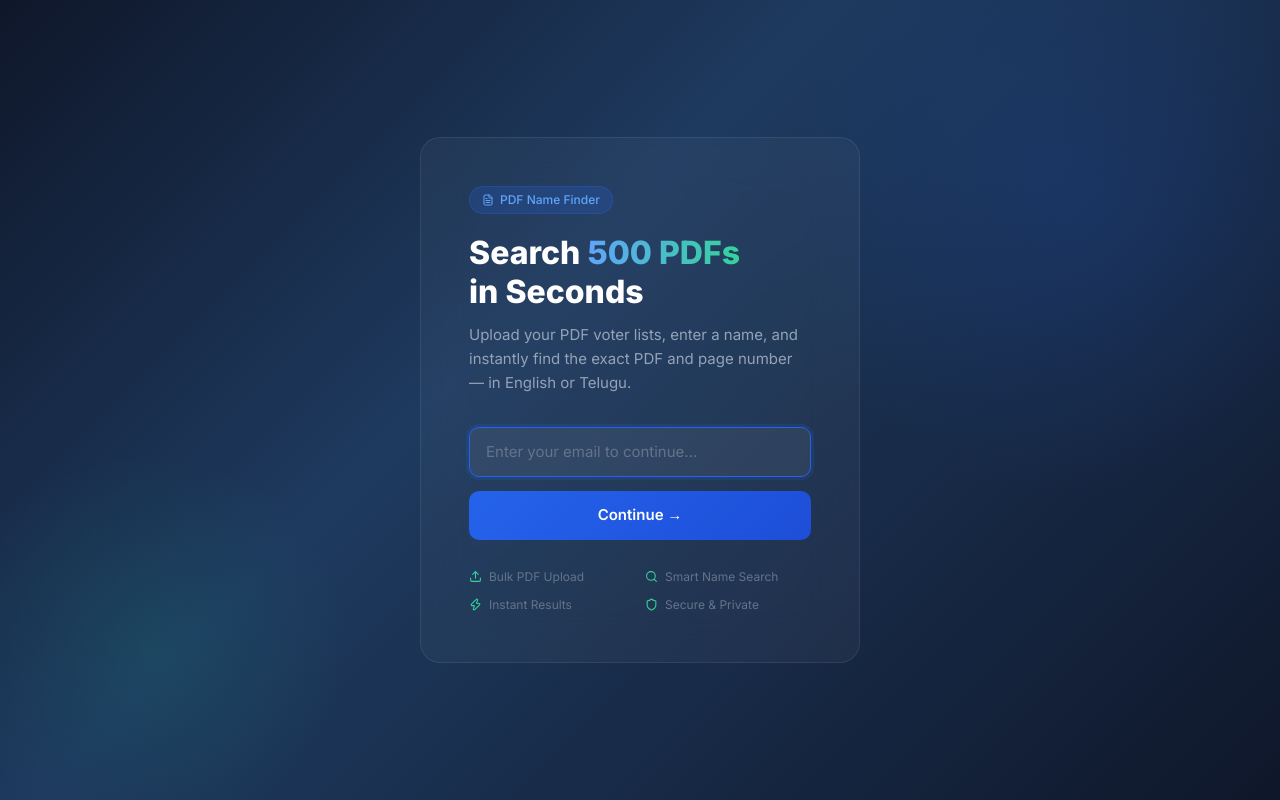
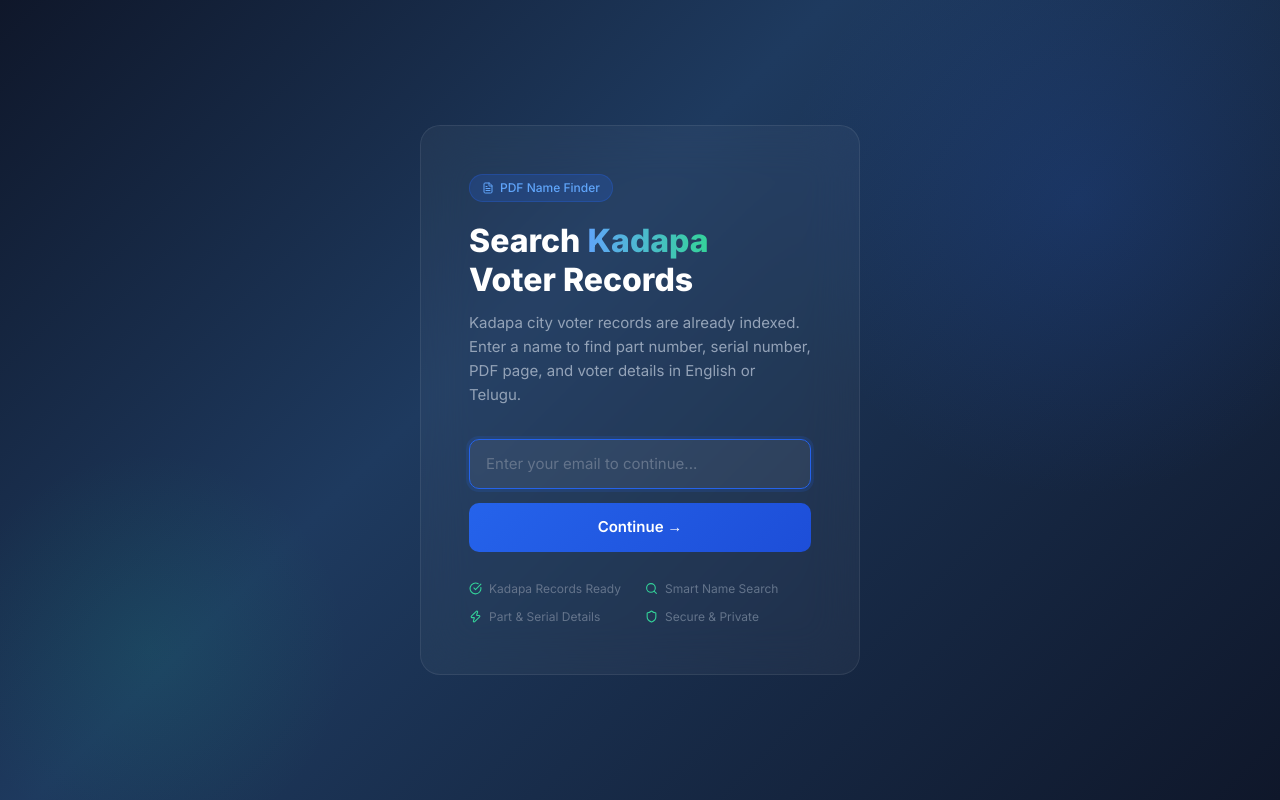
Before and after one commit to momingouse1-ctrl/Voter-Check, a React (Vite) app in the folder frontend/: page / in a window 1280 px wide. Built offline with nearby package versions, Linux system fonts and the light colour scheme; no server answers.

Commit message:
Update Kadapa voter landing copy

```diff
--- a/frontend/src/pages/EmailGate.jsx
+++ b/frontend/src/pages/EmailGate.jsx
@@ -1,6 +1,6 @@
 import React, { useState } from 'react';
 import { useNavigate } from 'react-router-dom';
-import { FileText, CheckCircle, Search, Upload, Zap, Shield } from 'lucide-react';
+import { FileText, CheckCircle, Search, Zap, Shield } from 'lucide-react';
 import { setAuth } from '../lib/auth';
 import api from '../lib/api';
 
@@ -33,21 +33,18 @@ export default function EmailGate() {
   return (
     <div className="email-gate">
       <div className="email-gate-card">
-        {/* Badge */}
         <div className="gate-badge">
           <FileText size={12} />
           PDF Name Finder
         </div>
 
-        {/* Hero text */}
         <h1 className="gate-title">
-          Search <span>500 PDFs</span><br />in Seconds
+          Search <span>Kadapa</span><br />Voter Records
         </h1>
         <p className="gate-subtitle">
-          Upload your PDF voter lists, enter a name, and instantly find the exact PDF and page number — in English or Telugu.
+          Kadapa city voter records are already indexed. Enter a name to find part number, serial number, PDF page, and voter details in English or Telugu.
         </p>
 
-        {/* Form */}
         <form className="gate-form" onSubmit={handleSubmit}>
           <input
             id="email-input"
@@ -65,16 +62,15 @@ export default function EmailGate() {
             className="gate-btn"
             disabled={loading}
           >
-            {loading ? 'Please wait...' : 'Continue →'}
+            {loading ? 'Please wait...' : <>Continue &rarr;</>}
           </button>
         </form>
 
-        {/* Features */}
         <div className="gate-features">
           {[
-            { icon: Upload, text: 'Bulk PDF Upload' },
+            { icon: CheckCircle, text: 'Kadapa Records Ready' },
             { icon: Search, text: 'Smart Name Search' },
-            { icon: Zap,    text: 'Instant Results' },
+            { icon: Zap, text: 'Part & Serial Details' },
             { icon: Shield, text: 'Secure & Private' },
           ].map(({ icon: Icon, text }) => (
             <div className="gate-feature" key={text}>
```
